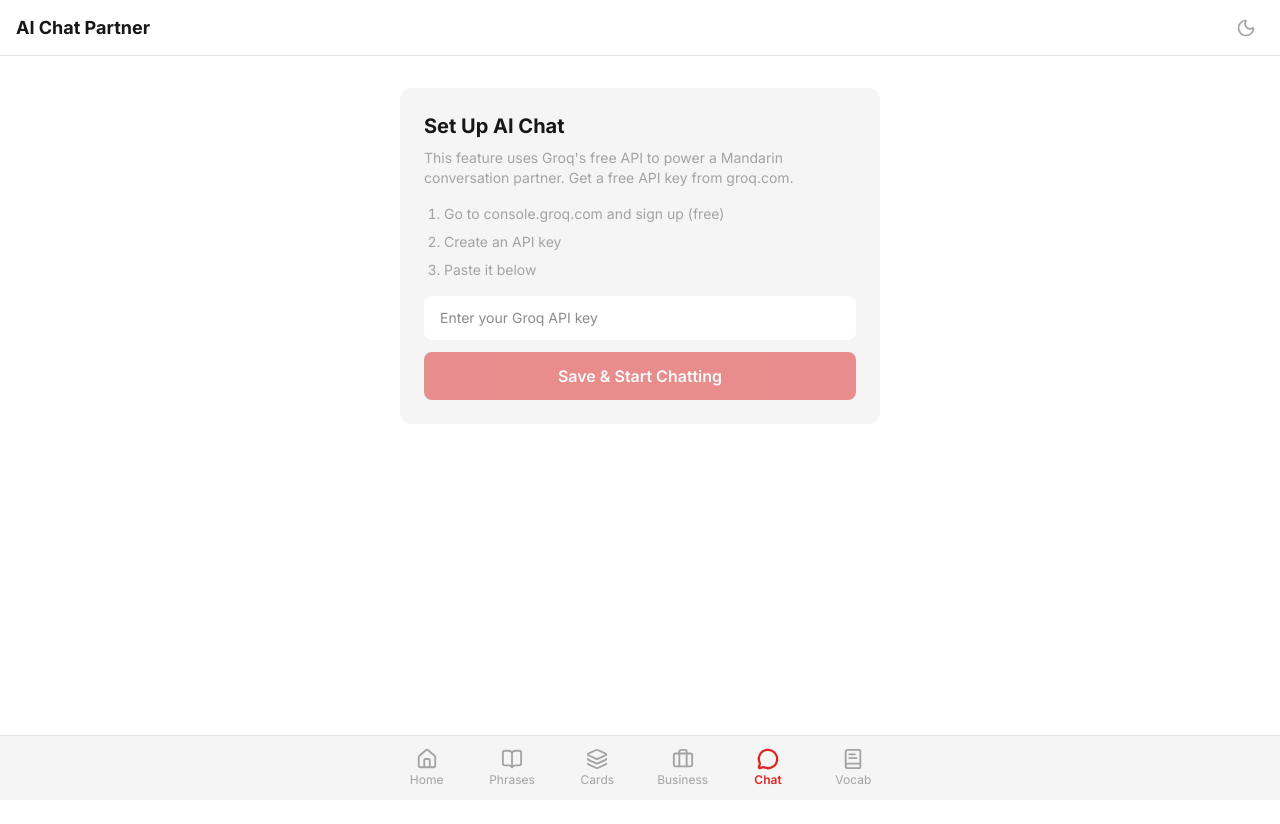
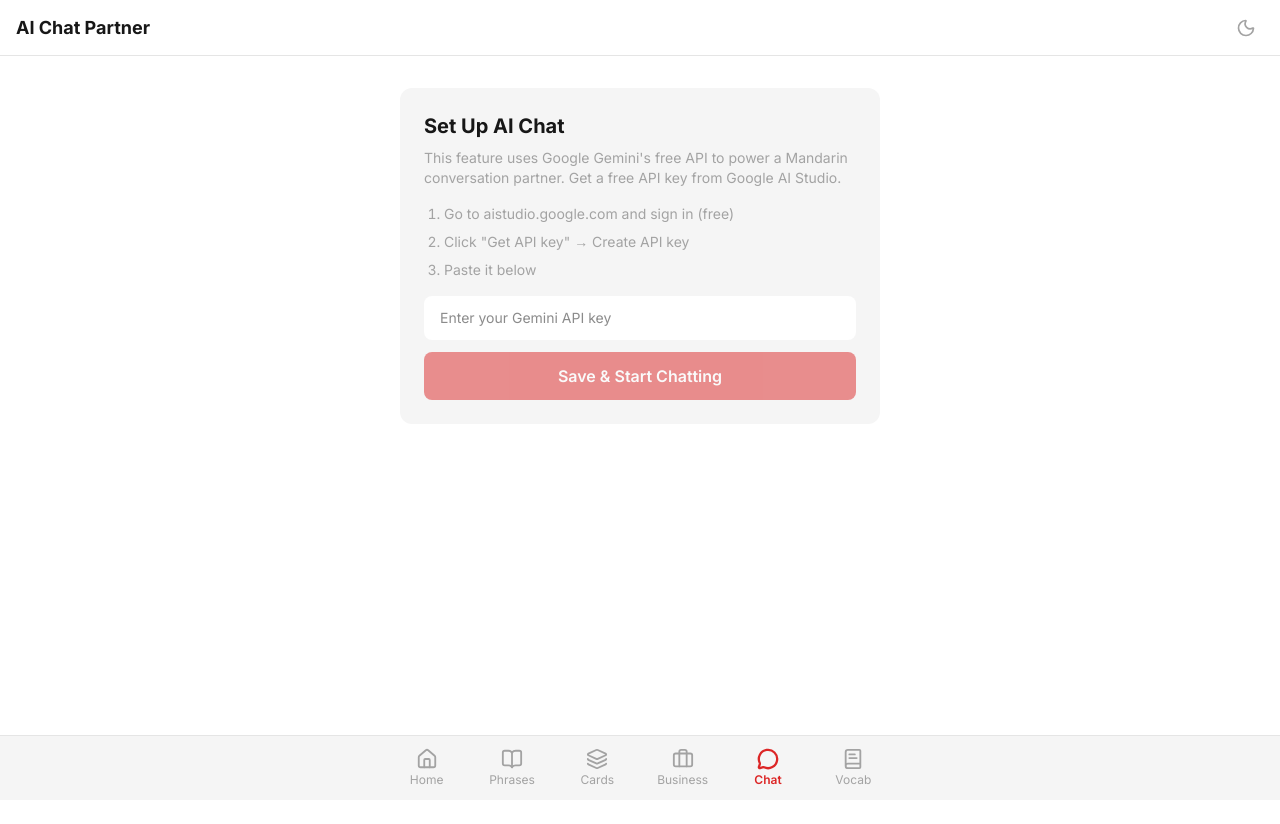
Before and after one commit to seangaw99-blip/mandarin-prep, a Next.js app: page /chat in a window 1280 px wide. Shown: the top 824 px of the page. Built offline with nearby package versions, Linux system fonts and the light colour scheme.

Commit message:
Switch AI chat from Groq to Gemini; fix final score buttons hidden by nav bar

```diff
--- a/src/app/chat/page.tsx
+++ b/src/app/chat/page.tsx
@@ -214,29 +214,30 @@ export default function ChatPage() {
     setLoading(true);
 
     try {
+      const systemPrompt = activeTopic?.systemPrompt || topics[0].systemPrompt;
+      const contents = newMessages
+        .filter((m) => m.role !== 'system')
+        .map((m) => ({
+          role: m.role === 'assistant' ? 'model' : 'user',
+          parts: [{ text: m.content }],
+        }));
+
       const response = await fetch(
-        'https://api.groq.com/openai/v1/chat/completions',
+        `https://generativelanguage.googleapis.com/v1beta/models/gemini-2.0-flash:generateContent?key=${apiKey}`,
         {
           method: 'POST',
-          headers: {
-            Authorization: `Bearer ${apiKey}`,
-            'Content-Type': 'application/json',
-          },
+          headers: { 'Content-Type': 'application/json' },
           body: JSON.stringify({
-            model: 'llama-3.3-70b-versatile',
-            messages: [
-              { role: 'system', content: activeTopic?.systemPrompt || topics[0].systemPrompt },
-              ...newMessages.map((m) => ({ role: m.role, content: m.content })),
-            ],
-            temperature: 0.7,
-            max_tokens: 500,
+            system_instruction: { parts: [{ text: systemPrompt }] },
+            contents,
+            generationConfig: { temperature: 0.7, maxOutputTokens: 500 },
           }),
         }
       );
 
       const data = await response.json();
       const assistantContent =
-        data.choices?.[0]?.message?.content || 'Sorry, I could not respond.';
+        data.candidates?.[0]?.content?.parts?.[0]?.text || 'Sorry, I could not respond.';
 
       setMessages([
         ...newMessages,
@@ -247,7 +248,7 @@ export default function ChatPage() {
         ...newMessages,
         {
           role: 'assistant',
-          content: 'Error connecting to Groq API. Check your API key and internet connection.',
+          content: 'Error connecting to Gemini API. Check your API key and internet connection.',
         },
       ]);
     } finally {
@@ -308,17 +309,17 @@ export default function ChatPage() {
           <div className="rounded-xl bg-card p-6">
             <h2 className="mb-2 text-xl font-bold">Set Up AI Chat</h2>
             <p className="mb-4 text-sm text-muted">
-              This feature uses Groq&apos;s free API to power a Mandarin conversation partner.
-              Get a free API key from groq.com.
+              This feature uses Google Gemini&apos;s free API to power a Mandarin conversation partner.
+              Get a free API key from Google AI Studio.
             </p>
             <ol className="mb-4 list-decimal space-y-2 pl-5 text-sm text-muted">
-              <li>Go to console.groq.com and sign up (free)</li>
-              <li>Create an API key</li>
+              <li>Go to aistudio.google.com and sign in (free)</li>
+              <li>Click &quot;Get API key&quot; → Create API key</li>
               <li>Paste it below</li>
             </ol>
             <input
               type="password"
-              placeholder="Enter your Groq API key"
+              placeholder="Enter your Gemini API key"
               value={apiKeyInput}
               onChange={(e) => setApiKeyInput(e.target.value)}
               className="mb-3 w-full rounded-lg bg-background px-4 py-3 text-sm focus:outline-none focus:ring-2 focus:ring-primary"
--- a/src/components/practice/final-score.tsx
+++ b/src/components/practice/final-score.tsx
@@ -94,7 +94,7 @@ export default function FinalScore({
       </div>
 
       {/* Actions - fixed at bottom */}
-      <div className="px-4 py-3 border-t border-border bg-background">
+      <div className="px-4 py-3 pb-16 border-t border-border bg-background">
         <div className="mx-auto max-w-lg flex gap-3">
           <button
             onClick={onRetry}
```
